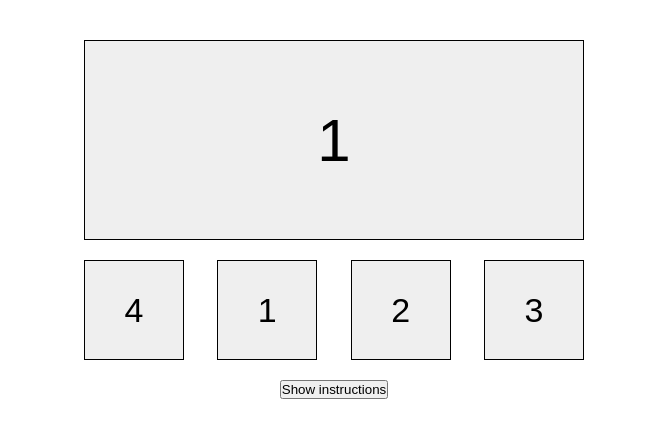
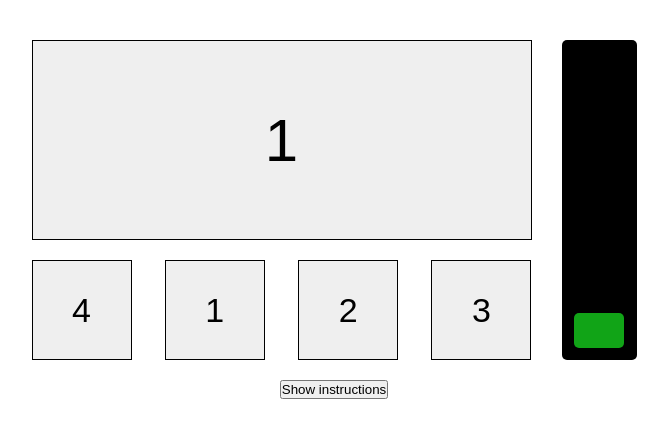
Before and after one commit to Zevgon/memory, a React app: page / in a window 1280 px wide. Both pictures are taken after a click on the button "Start". Shown: the top 438 px of the page, without its empty margins (306-974 px from the left). Built offline with nearby package versions, Linux system fonts and the light colour scheme.

Commit message:
Stage tracker

```diff
--- a/App.jsx
+++ b/App.jsx
@@ -1,5 +1,6 @@
 /* eslint-disable class-methods-use-this */
 import React, { Component } from 'react';
+import StageTracker from './StageTracker';
 import './master.css';
 
 const shuffle = (array) => {
@@ -188,7 +189,9 @@ export default class App extends Component {
         {this.state.won &&
           <div>Yay you win!!</div>
         }
+
         <div className="main-content">
+          <div className="all-numbers">
             {this.state.curNumber &&
               <button className="main-number center-number">{this.state.curNumber}</button>
             }
@@ -205,6 +208,11 @@ export default class App extends Component {
               </div>
             }
           </div>
+          {this.state.stage &&
+            <StageTracker stage={this.state.stage} />
+          }
+        </div>
+
         {!this.state.running &&
           <button
             onClick={this.start}
--- /dev/null
+++ b/StageTracker.jsx
@@ -0,0 +1,25 @@
+/* eslint-disable react/no-array-index-key */
+import React from 'react';
+
+const getLights = stage => (
+  new Array(5).fill(0).map((_, idx) => {
+    const active = idx >= 5 - stage;
+    return (
+      <div
+        key={idx}
+        className={`light ${active ? 'on' : ''}`}
+      />
+    );
+  })
+);
+
+const StageTracker = ({ stage }) => {
+  const lights = getLights(stage);
+  return (
+    <div className="stage-tracker">
+      {lights}
+    </div>
+  );
+};
+
+export default StageTracker;
--- a/master.css
+++ b/master.css
@@ -1,4 +1,4 @@
-body {
+body, div {
   box-sizing: border-box;
   position: relative;
 }
@@ -52,8 +52,13 @@ button {
 
 .main-content {
   display: flex;
+  align-items: center;
+  margin-bottom: 20px;
+}
+
+.all-numbers {
+  display: flex;
   flex-direction: column;
-  align-items: center;
 }
 
 .main-number {
@@ -69,7 +74,6 @@ button {
   flex-wrap: wrap;
   width: 500px;
   justify-content: space-between;
-  margin-bottom: 20px;
 }
 
 .secondary-number {
@@ -83,3 +87,31 @@ button {
   font-size: 20px;
   margin-bottom: 20px;
 }
+
+.light {
+  width: 30px;
+  height: 20px;
+}
+
+.on {
+  background-color: #11a417;
+}
+
+.stage-tracker {
+  display: flex;
+  flex-direction: column;
+  background-color: black;
+  height: 320px;
+  margin-left: 30px;
+  padding: 12px 10px;
+  justify-content: space-between;
+  width: 75px;
+  align-items: center;
+  border-radius: 5px;
+}
+
+.light {
+  border-radius: 5px;
+  width: 50px;
+  height: 35px;
+}
```
Lines whose indentation alone changed are shown as unchanged.
